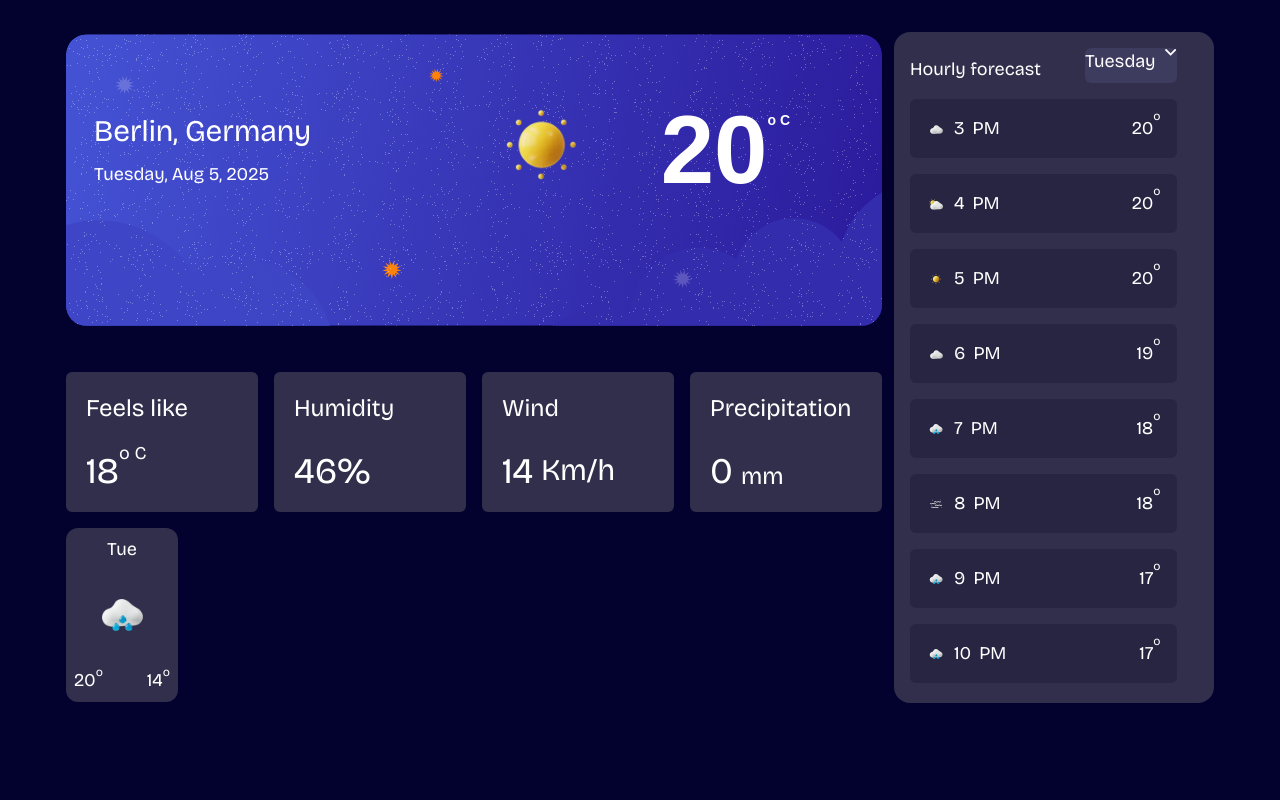
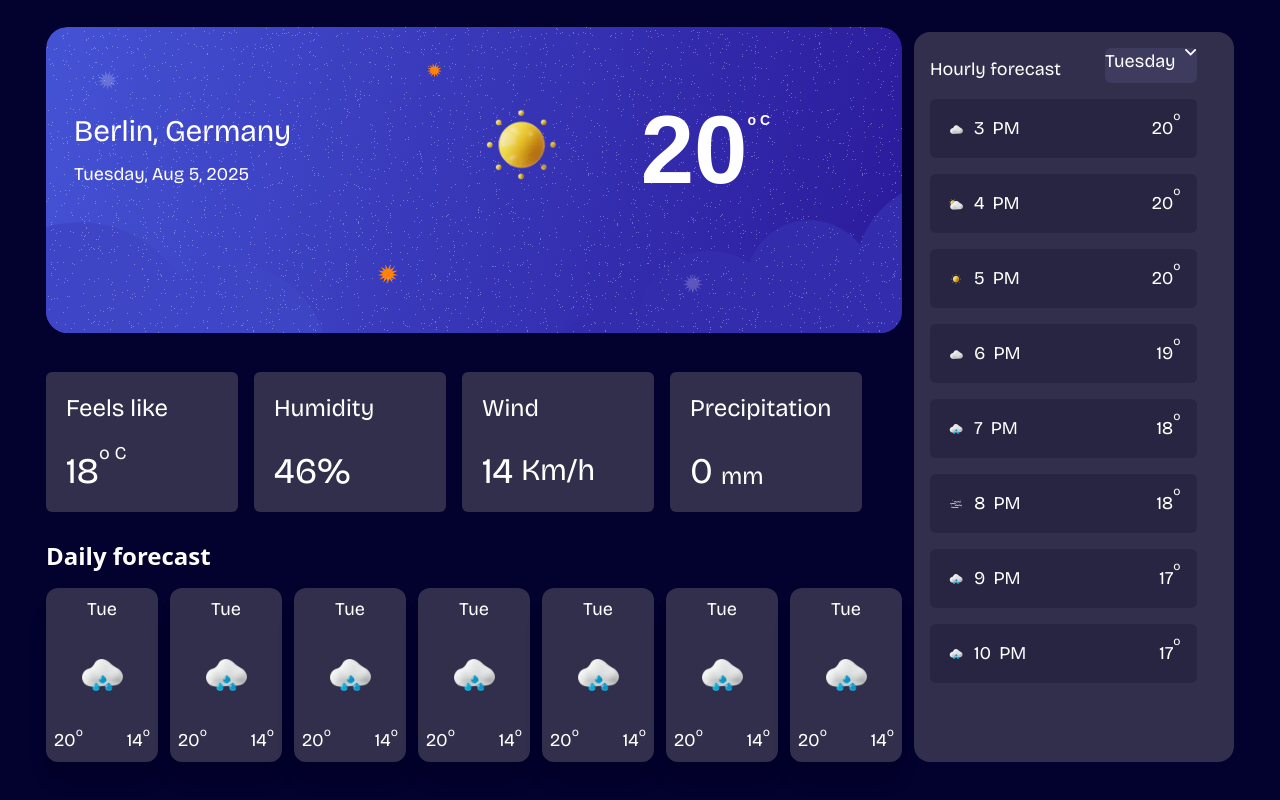
Before and after one commit to Mayowa-de/Frontend-mentor-hack-weather-app, a React (Vite) app: page / in a window 1280 px wide. Shown: the part 376-1176 px from the top of the page. Built offline with nearby package versions, Linux system fonts and the light colour scheme; a web font is replaced by a local one.

Commit message:
duplicated the first card to create other card

```diff
--- a/src/Hero/DailyForeCast.jsx
+++ b/src/Hero/DailyForeCast.jsx
@@ -2,8 +2,10 @@ import React from 'react'
 import RainIcon  from '../assets/images/icon-rain.webp'
 export default function DailyForeCast() {
   return (
-    <div className='flex mt-4 text-white'>
-      <div className='card flex flex-col gap-5 bg-card w-28 items-center justify-center  rounded-xl p-2'>
+    <div className='flex flex-col mt-7 text-white gap-4'>
+        <h3 className='text-2xl font-sans font-semibold'>Daily forecast</h3>
+         <div className='flex  gap-3'>
+      <div className='card flex flex-col gap-5 bg-card w-28 items-center justify-center  rounded-xl p-2 shadow-xl'>
         <h5>Tue</h5>
         <img src={RainIcon} alt="" className='w-16'/>
         <div className='flex gap-5 w-full'>
@@ -14,6 +16,79 @@ export default function DailyForeCast() {
             <p>14</p><span className='-mt-1 text-[12px]'>o</span>
             </div>
         </div>
+        </div>
+      <div className='card flex flex-col gap-5 bg-card w-28 items-center justify-center  rounded-xl p-2 shadow-xl'>
+        <h5>Tue</h5>
+        <img src={RainIcon} alt="" className='w-16'/>
+        <div className='flex gap-5 w-full'>
+            <div className='flex '>
+            <p>20</p><span className='-mt-1 text-[12px]'>o</span>
+            </div>
+            <div className='flex  justify-end w-full'>
+            <p>14</p><span className='-mt-1 text-[12px]'>o</span>
+            </div>
+        </div>
+        </div>
+      <div className='card flex flex-col gap-5 bg-card w-28 items-center justify-center  rounded-xl p-2 shadow-xl'>
+        <h5>Tue</h5>
+        <img src={RainIcon} alt="" className='w-16'/>
+        <div className='flex gap-5 w-full'>
+            <div className='flex '>
+            <p>20</p><span className='-mt-1 text-[12px]'>o</span>
+            </div>
+            <div className='flex  justify-end w-full'>
+            <p>14</p><span className='-mt-1 text-[12px]'>o</span>
+            </div>
+        </div>
+        </div>
+      <div className='card flex flex-col gap-5 bg-card w-28 items-center justify-center  rounded-xl p-2 shadow-xl'>
+        <h5>Tue</h5>
+        <img src={RainIcon} alt="" className='w-16'/>
+        <div className='flex gap-5 w-full'>
+            <div className='flex '>
+            <p>20</p><span className='-mt-1 text-[12px]'>o</span>
+            </div>
+            <div className='flex  justify-end w-full'>
+            <p>14</p><span className='-mt-1 text-[12px]'>o</span>
+            </div>
+        </div>
+        </div>
+      <div className='card flex flex-col gap-5 bg-card w-28 items-center justify-center  rounded-xl p-2 shadow-xl'>
+        <h5>Tue</h5>
+        <img src={RainIcon} alt="" className='w-16'/>
+        <div className='flex gap-5 w-full'>
+            <div className='flex '>
+            <p>20</p><span className='-mt-1 text-[12px]'>o</span>
+            </div>
+            <div className='flex  justify-end w-full'>
+            <p>14</p><span className='-mt-1 text-[12px]'>o</span>
+            </div>
+        </div>
+        </div>
+      <div className='card flex flex-col gap-5 bg-card w-28 items-center justify-center  rounded-xl p-2 shadow-xl'>
+        <h5>Tue</h5>
+        <img src={RainIcon} alt="" className='w-16'/>
+        <div className='flex gap-5 w-full'>
+            <div className='flex '>
+            <p>20</p><span className='-mt-1 text-[12px]'>o</span>
+            </div>
+            <div className='flex  justify-end w-full'>
+            <p>14</p><span className='-mt-1 text-[12px]'>o</span>
+            </div>
+        </div>
+        </div>
+      <div className='card flex flex-col gap-5 bg-card w-28 items-center justify-center  rounded-xl p-2 shadow-xl'>
+        <h5>Tue</h5>
+        <img src={RainIcon} alt="" className='w-16'/>
+        <div className='flex gap-5 w-full'>
+            <div className='flex '>
+            <p>20</p><span className='-mt-1 text-[12px]'>o</span>
+            </div>
+            <div className='flex  justify-end w-full'>
+            <p>14</p><span className='-mt-1 text-[12px]'>o</span>
+            </div>
+        </div>
+        </div>
       </div>
     </div>
   )
```
